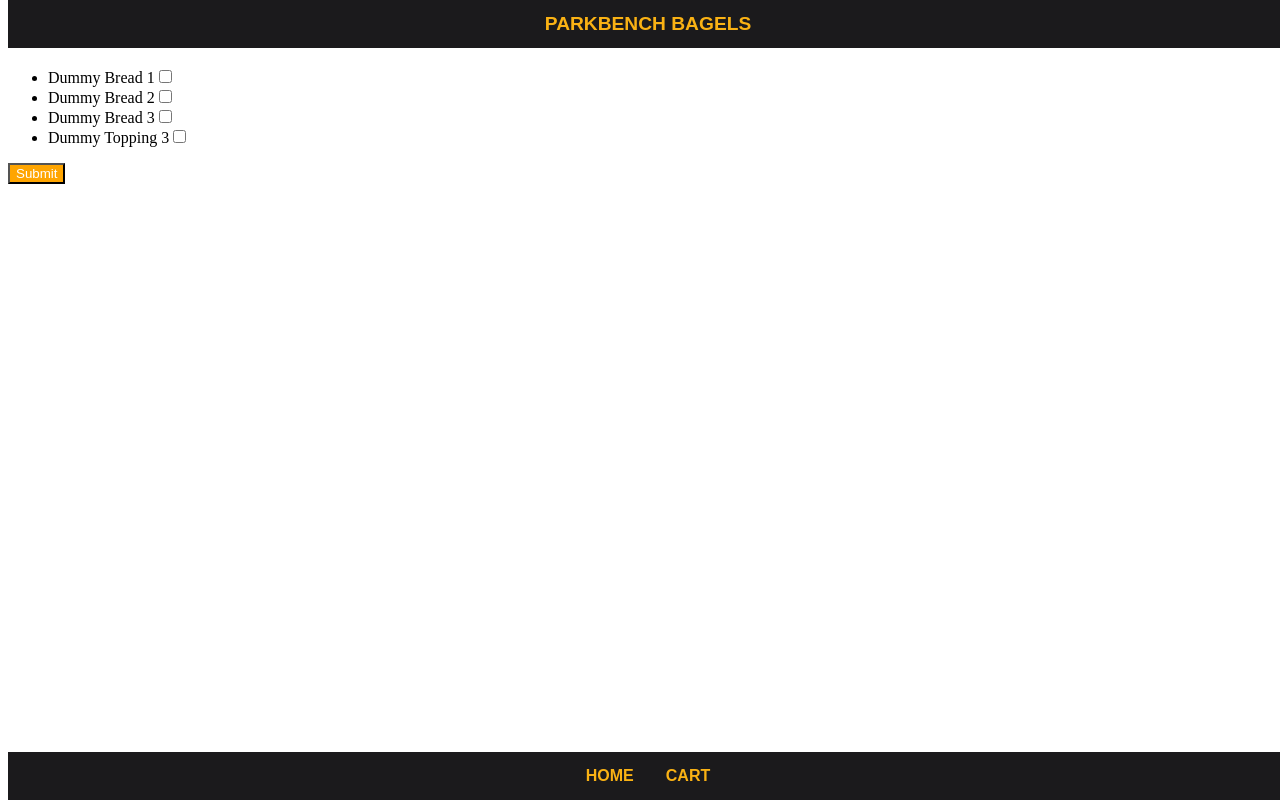
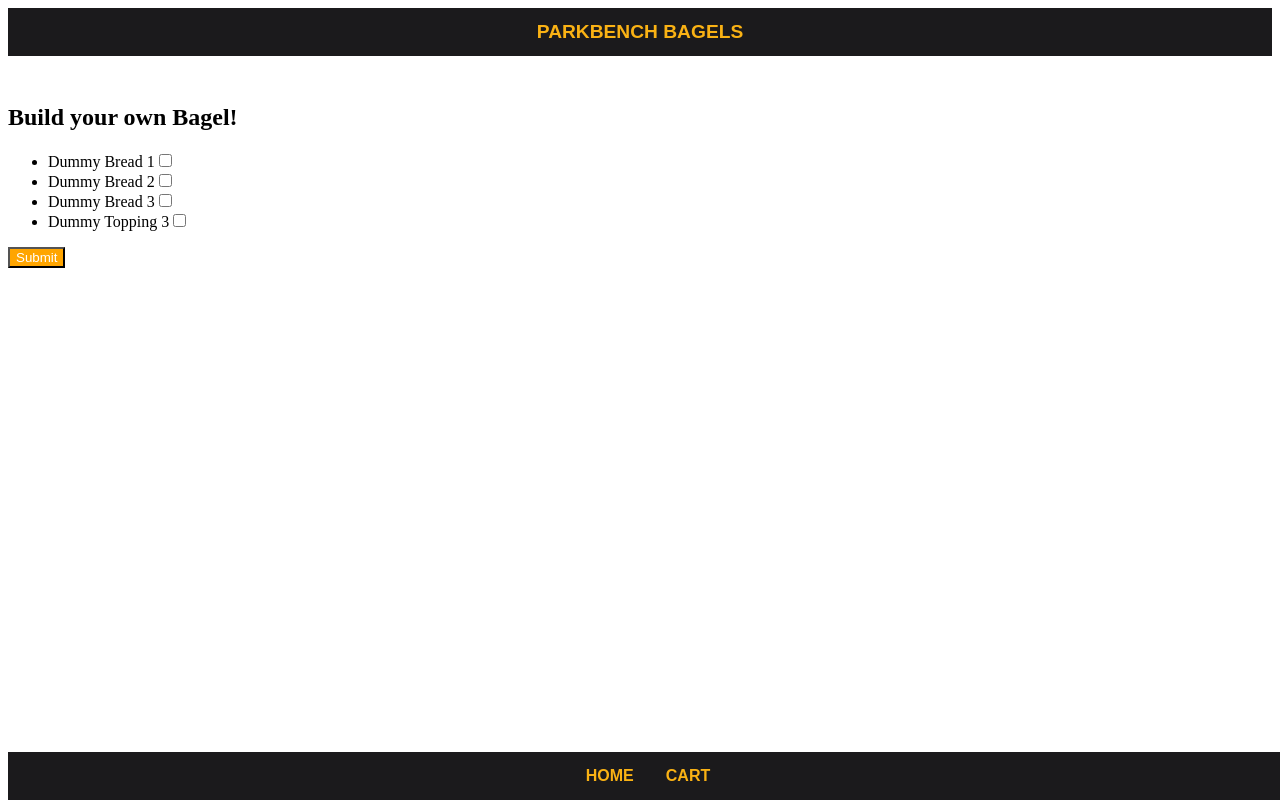
Before and after one commit to michaelnakonechny/capstone-project, a Next.js app: page / in a window 1280 px wide. Built offline with nearby package versions, Linux system fonts and the light colour scheme.

Commit message:
styles header

```diff
--- a/pages/_app.js
+++ b/pages/_app.js
@@ -1,4 +1,6 @@
 import { useState } from 'react';
+import Footer from './components/Footer';
+import Header from './components/Header';
 
 const defaultIngredients = [
   {
@@ -30,12 +32,21 @@ const defaultIngredients = [
 function MyApp({ Component, pageProps }) {
   const [ingredients, setIngredients] = useState(defaultIngredients);
 
+  // this renders on "localhost:3000" -> index.js
+  // and on "localhost:3000/shoppingcart" -> shoppingcart.js
+  // and on ".../whatever" -> whatever.js
+  // it always gives the rendered js file two properties: "ingredients" and "onUpdateIngredients"
   return (
-    <Component
-      {...pageProps}
-      ingredients={ingredients}
-      onUpdateIngredients={setIngredients}
-    />
+    <>
+      <Header />
+      <Component
+        {...pageProps}
+        ingredients={ingredients}
+        onUpdateIngredients={setIngredients}
+      />
+
+      <Footer />
+    </>
   );
 }
 
--- /dev/null
+++ b/pages/components/Header.js
@@ -0,0 +1,32 @@
+import Head from 'next/head';
+import styled from 'styled-components';
+
+export default function Header() {
+  return (
+    <>
+      <Head>
+        <title>PARKBENCH BAGELS</title>
+      </Head>
+      <Heading>
+        <h1>PARKBENCH BAGELS</h1>
+      </Heading>
+    </>
+  );
+}
+
+const Heading = styled.header`
+  background-color: #1b1a1c;
+  width: 100%;
+  height: 48px;
+  color: #fab214;
+  font-family: 'lulo-clean', sans-serif;
+  font-weight: bold;
+  font-size: 0.6rem;
+  display: flex;
+  justify-content: center;
+  align-items: center;
+  top: 0;
+  margin: 0;
+  margin-bottom: 3rem;
+  z-index: 1;
+`;
--- a/pages/index.js
+++ b/pages/index.js
@@ -2,7 +2,6 @@ import styled from 'styled-components';
 
 import Head from 'next/head';
 import { useRouter } from 'next/router';
-import Footer from './components/Footer';
 
 export default function Home({ ingredients, onUpdateIngredients }) {
   const router = useRouter();
@@ -19,12 +18,6 @@ export default function Home({ ingredients, onUpdateIngredients }) {
 
   return (
     <>
-      <Head>
-        <title>PARKBENCH BAGELS</title>
-      </Head>
-      <Heading>
-        <h1>PARKBENCH BAGELS</h1>
-      </Heading>
       <h2>Build your own Bagel!</h2>
       <form
         onSubmit={(event) => {
@@ -50,8 +43,6 @@ export default function Home({ ingredients, onUpdateIngredients }) {
 
         <Button type="submit">Submit</Button>
       </form>
-
-      <Footer />
     </>
   );
 }
```
Also changed, not shown: pages/about.js (added, +8 -0 lines).
